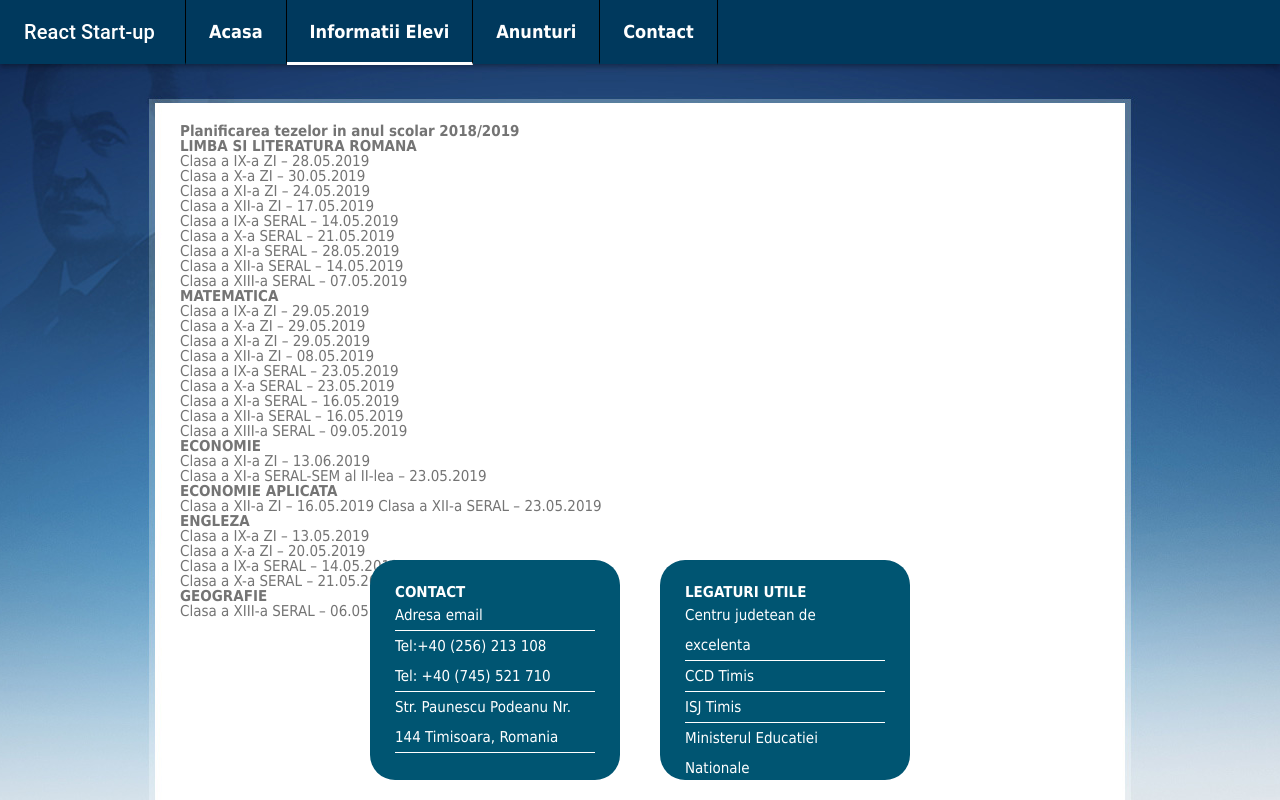
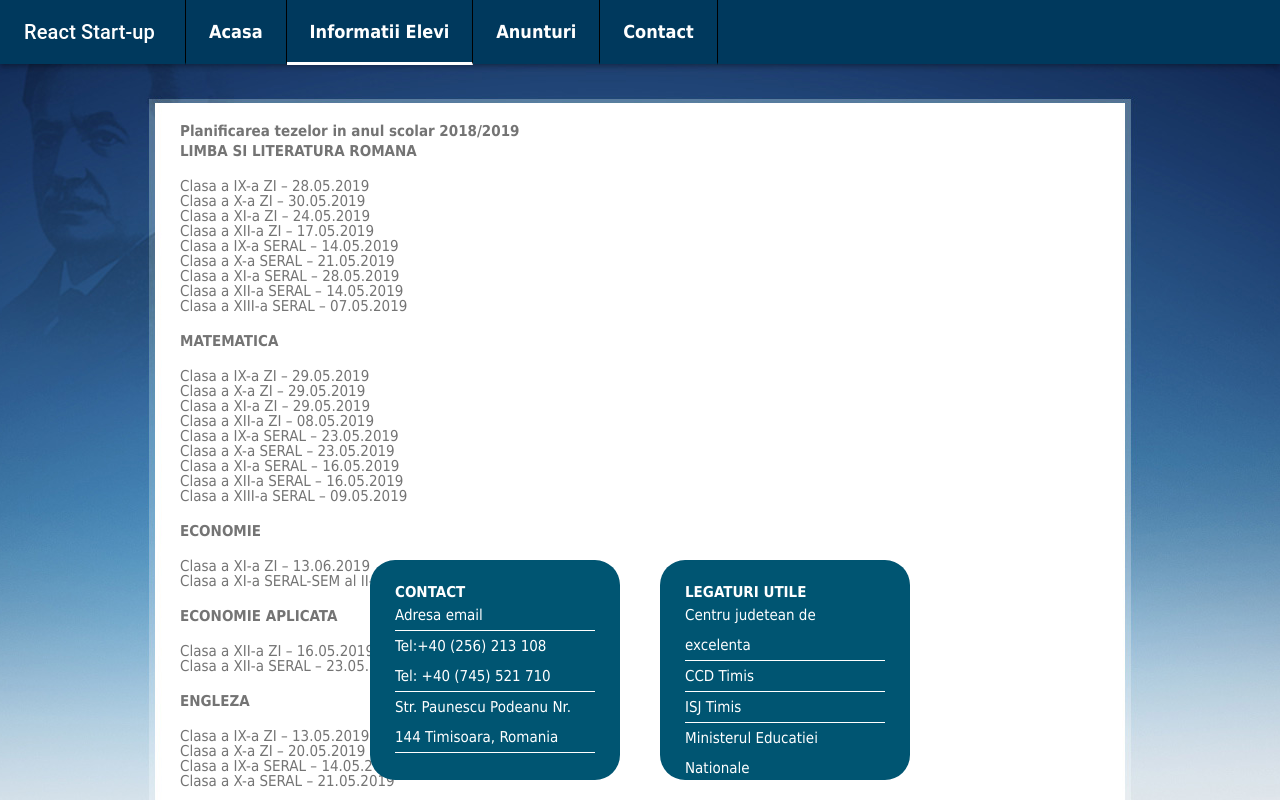
Before and after one commit to rtrufas/react-startup, a React (Create React App) app: page /informatii-elevi in a window 1280 px wide. Shown: the top 800 px of the page. Built offline with nearby package versions, Linux system fonts and the light colour scheme.

Commit message:
formatting

```diff
--- a/src/Pages/Home/Home.jsx
+++ b/src/Pages/Home/Home.jsx
@@ -17,9 +17,9 @@ export default class Home extends React.Component {
         </h1>
 
         <div className="home-page__imagini-container">
-          <img src={cladire} alt="cladire" className="cladire" />
-          <img src={cladire} alt="cladire" className="cladire" />
-          <img src={cladire} alt="cladire" className="cladire" />
+          <img src={cladire} alt="cladire" className="poze-home" />
+          <img src={cladire} alt="poza2nume" className="poze-home" />
+          <img src={cladire} alt="poza3nume" className="poze-home" />
         </div>
 
         <div className="home-page__text-container">
--- a/src/Pages/Home/Home.scss
+++ b/src/Pages/Home/Home.scss
@@ -27,7 +27,7 @@
   &__imagini-container {
     display: flex;
     justify-content: space-between;
-    .cladire {
+    .poze-home {
       border: 1px solid gray;
     }
   }
--- a/src/Pages/StudentInfo/StudentInfo.jsx
+++ b/src/Pages/StudentInfo/StudentInfo.jsx
@@ -5,11 +5,15 @@ export default class StudentInfo extends React.Component {
   render() {
     return (
       <div className="student-info-page">
-
-        <div><b>Planificarea tezelor in anul scolar 2018/2019</b></div>
         <div>
-<p><b>LIMBA SI LITERATURA ROMANA</b></p>
-<ul><li>Clasa a IX-a ZI – 28.05.2019</li>
+          <b>Planificarea tezelor in anul scolar 2018/2019</b>
+        </div>
+        <div>
+          <p>
+            <b>LIMBA SI LITERATURA ROMANA</b>
+          </p>
+          <ul>
+            <li>Clasa a IX-a ZI – 28.05.2019</li>
             <li>Clasa a X-a ZI – 30.05.2019</li>
             <li>Clasa a XI-a ZI – 24.05.2019</li>
             <li>Clasa a XII-a ZI – 17.05.2019</li>
@@ -19,8 +23,11 @@ export default class StudentInfo extends React.Component {
             <li>Clasa a XII-a SERAL – 14.05.2019</li>
             <li>Clasa a XIII-a SERAL – 07.05.2019</li>
           </ul>
-<p><b>MATEMATICA</b></p>
-<ul><li>Clasa a IX-a ZI – 29.05.2019</li>
+          <p>
+            <b>MATEMATICA</b>
+          </p>
+          <ul>
+            <li>Clasa a IX-a ZI – 29.05.2019</li>
             <li>Clasa a X-a ZI – 29.05.2019</li>
             <li>Clasa a XI-a ZI – 29.05.2019</li>
             <li>Clasa a XII-a ZI – 08.05.2019</li>
@@ -30,30 +37,34 @@ export default class StudentInfo extends React.Component {
             <li>Clasa a XII-a SERAL – 16.05.2019</li>
             <li>Clasa a XIII-a SERAL – 09.05.2019</li>
           </ul>
-
-
-
-<p><b>ECONOMIE</b></p>
-<ul><li>Clasa a XI-a ZI – 13.06.2019</li>
-<li>Clasa a XI-a SERAL-SEM al II-lea – 23.05.2019</li></ul>
-
-<p><b>ECONOMIE APLICATA</b></p>
-Clasa a XII-a ZI – 16.05.2019
-Clasa a XII-a SERAL – 23.05.2019
-
-<p><b>ENGLEZA</b></p>
-<ul><li>Clasa a IX-a ZI – 13.05.2019</li>
+          <p>
+            <b>ECONOMIE</b>
+          </p>
+          <ul>
+            <li>Clasa a XI-a ZI – 13.06.2019</li>
+            <li>Clasa a XI-a SERAL-SEM al II-lea – 23.05.2019</li>
+          </ul>
+          <p>
+            <b>ECONOMIE APLICATA</b>
+          </p>
+          <ul>
+            <li>Clasa a XII-a ZI – 16.05.2019</li>
+            <li>Clasa a XII-a SERAL – 23.05.2019</li>
+          </ul>
+          <p>
+            <b>ENGLEZA</b>
+          </p>
+          <ul>
+            <li>Clasa a IX-a ZI – 13.05.2019</li>
             <li>Clasa a X-a ZI – 20.05.2019</li>
             <li>Clasa a IX-a SERAL – 14.05.2019</li>
-<li>Clasa a X-a SERAL – 21.05.2019</li></ul>
-
-<p><b>GEOGRAFIE</b></p>
+            <li>Clasa a X-a SERAL – 21.05.2019</li>
+          </ul>
+          <p>
+            <b>GEOGRAFIE</b>
+          </p>
           Clasa a XIII-a SERAL – 06.05.2019
-
-
-
         </div>
-
       </div>
     );
   }
--- a/src/Pages/StudentInfo/StudentInfo.scss
+++ b/src/Pages/StudentInfo/StudentInfo.scss
@@ -3,4 +3,9 @@
   margin: 0px auto;
   height: 100%;
   padding: 20px 20px 250px 20px;
+
+  p,
+  ul {
+    margin: 5px 0 20px 0;
+  }
 }
```
Lines whose indentation alone changed are shown as unchanged.
